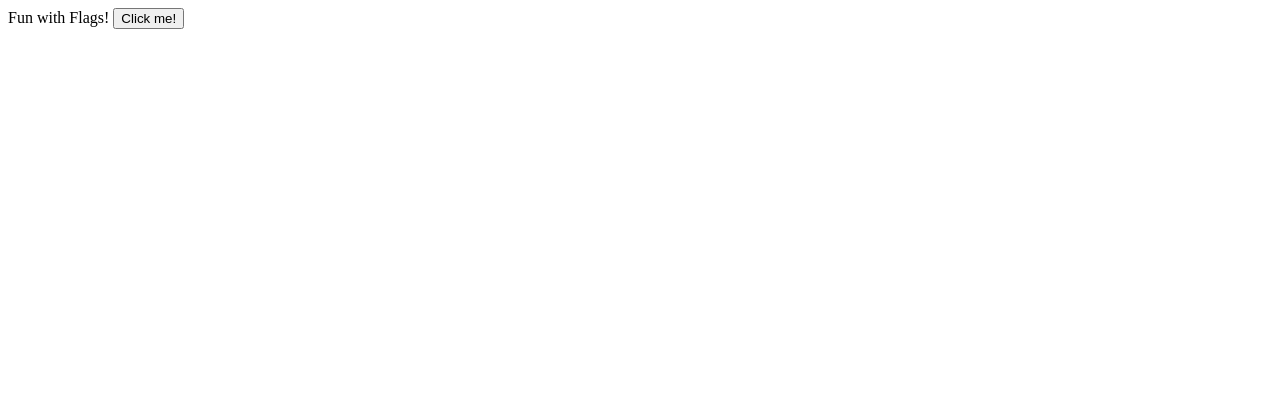
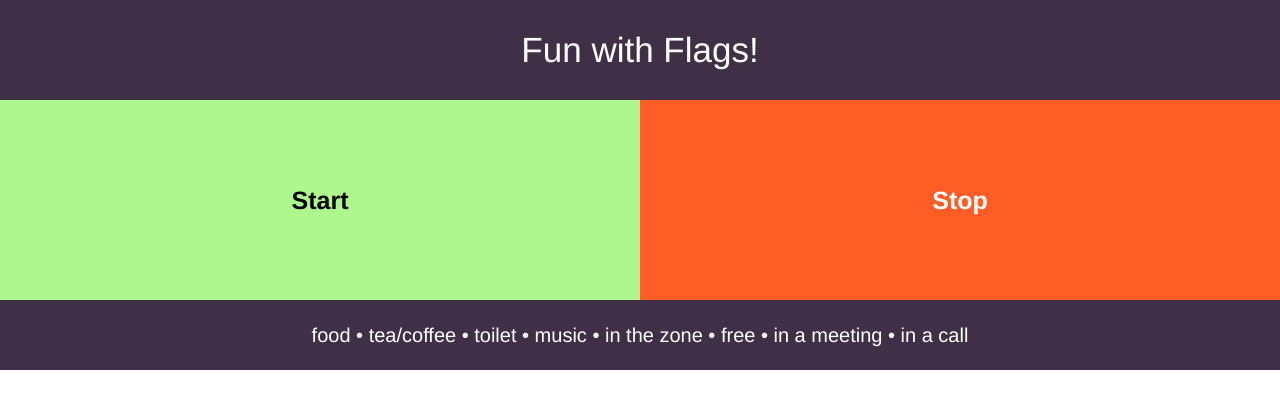
Before and after one commit to mserino/flags, an Electron app: page electron/index.html in a window 1280 px wide. Drawn offline with Linux system fonts and the light colour scheme; no server answers.

Commit message:
UI
Makes a pretty nice initial GUI :)

```diff
--- a/electron/index.html
+++ b/electron/index.html
@@ -2,15 +2,24 @@
 <html>
     <head>
         <meta charset="utf-8">
+		<link rel="stylesheet" type="text/css" href="main.css">
         <title>Flags</title>
     </head>
     <body>
-        Fun with Flags!
-        <button type="button" name="button" id="flagbutton">Click me!</button>
+		<div clas="main-container">
+			<div class="current" id="currentSection">Fun with Flags!</div>
+			<div class="buttons">
+				<span class="one" id="flagButtonOne">Start</span>
+				<span class="two" id="flagButtonTwo">Stop</span>
+			</div>
+			<div class="flags-list">
+				<p>food • tea/coffee • toilet • music • in the zone • free • in a meeting • in a call</p>
+			</div>
+		</div>
 
         <script>
           // You can also require other files to run in this process
-          require('./renderer.js')
+          require("./renderer.js")
         </script>
     </body>
 </html>
--- /dev/null
+++ b/electron/main.css
@@ -0,0 +1,60 @@
+body {
+	font-family: 'Helvetica', 'Arial', sans-serif;
+	margin: 0;
+}
+
+.current,
+.flags-list {
+	background-color: #3F3047;
+	color: #FFF;
+	text-align: center;
+}
+
+.current {
+	font-size: 35px;
+	line-height: 100px;
+}
+
+.buttons {
+	text-align: center;
+	font-size: 25px;
+	font-weight: bold;
+}
+
+.one,
+.two {
+	width: 50%;
+	height: 200px;
+	line-height: 200px;
+}
+
+.one {
+	background-color: #AEF78E;
+	float: left;
+}
+
+.two {
+	background-color: #FE5D26;
+	color: #FFF;
+	float: right;
+}
+
+.one:hover,
+.two:hover {
+	font-size: 35px;
+}
+
+.one:hover {
+	background-color: #81F74F;
+}
+
+.two:hover {
+	background-color: #FF490C;
+}
+
+.flags-list {
+	font-size: 20px;
+	line-height: 30px;
+	padding: 0 10px;
+	overflow: hidden;
+}
--- a/electron/renderer.js
+++ b/electron/renderer.js
@@ -41,4 +41,5 @@ annyang.addCommands(commands)
 // Start listening. You can call this here, or attach this call to an event, button, etc.
 annyang.start()
 
-document.getElementById('flagbutton').addEventListener('click', sendToggleRequest)
+document.getElementById('flagButtonOne').addEventListener('click', sendStartRequest)
+document.getElementById('flagButtonTwo').addEventListener('click', sendStopRequest)
```
Lines whose indentation alone changed are shown as unchanged.
